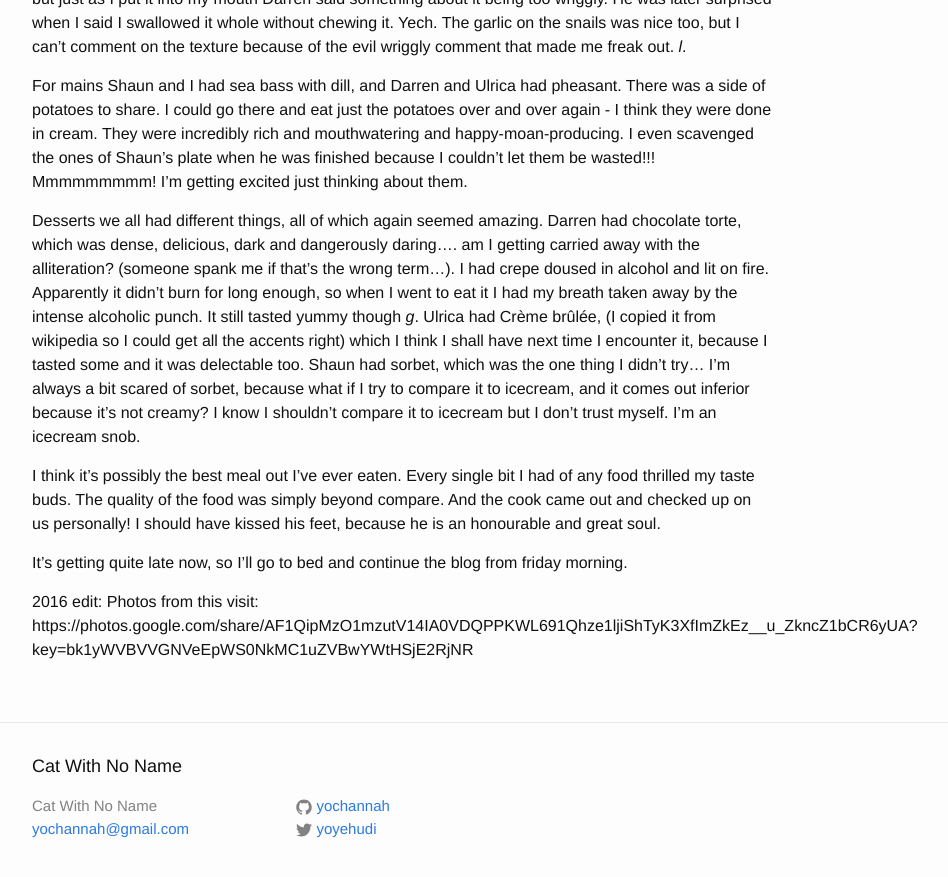
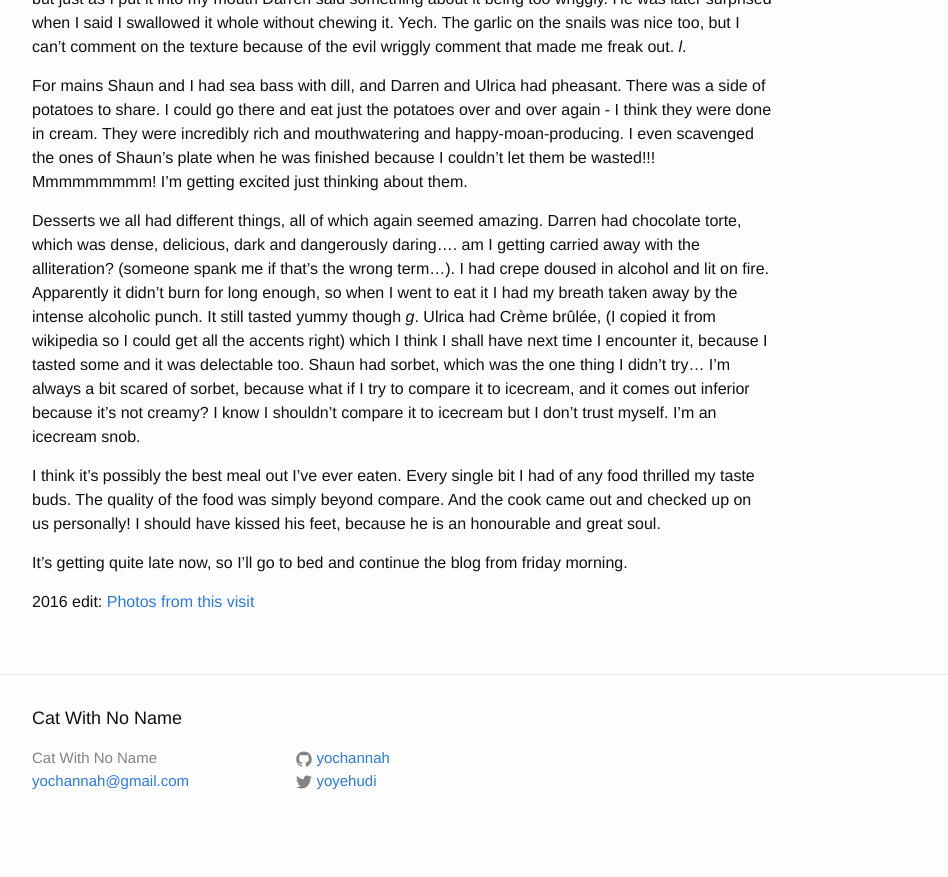
Before and after one commit to catwithnoname/blog, a Jekyll site: the page built from _posts/2007-11-06-cos-i-always-do-what-ooli-says.md, in a window 1280 px wide and 900 px high, scrolled down 1926 px. Shown: the top 877 px of the window, without its empty margins (238-1186 px from the left). Built offline with Jekyll 4.4.1, drawn with Linux system fonts in a browser that asks for light colours; after the commit the page ends 2778 px from its top, so only the background shows below that.

Commit message:
add scotland photos some more

```diff
--- a/_posts/2007-11-06-cos-i-always-do-what-ooli-says.md
+++ b/_posts/2007-11-06-cos-i-always-do-what-ooli-says.md
@@ -31,4 +31,4 @@ I think it's possibly the best meal out I've ever eaten. Every single bit I had
 
 It's getting quite late now, so I'll go to bed and continue the blog from friday morning.
 
-2016 edit: Photos from this visit: https://photos.google.com/share/AF1QipMzO1mzutV14IA0VDQPPKWL691Qhze1ljiShTyK3XfImZkEz__u_ZkncZ1bCR6yUA?key=bk1yWVBVVGNVeEpWS0NkMC1uZVBwYWtHSjE2RjNR
+2016 edit: [Photos from this visit](https://photos.google.com/share/AF1QipMzO1mzutV14IA0VDQPPKWL691Qhze1ljiShTyK3XfImZkEz__u_ZkncZ1bCR6yUA?key=bk1yWVBVVGNVeEpWS0NkMC1uZVBwYWtHSjE2RjNR)
```
Also changed, not shown: _posts/2007-11-06-fun-freaks-food.md (+2 -0 lines), _posts/2007-11-07-im-doing-what-lolo-says-this-time.md (+3 -0 lines), _posts/2007-11-08-scotland-post-workily.md (+2 -0 lines), _posts/2007-11-14-here-are-the-rest.md (+2 -0 lines), _posts/2007-09-19-today.md (line endings or trailing spaces).
